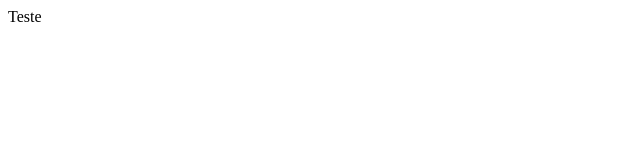
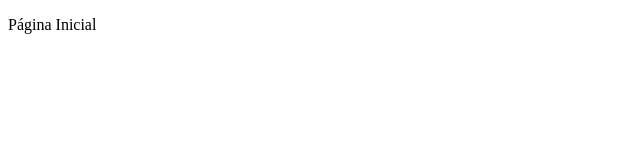
Before and after one commit to IsraelAlvesN/ts-ui-projeto, a React (Create React App) app: page /pagina-inicial in a window 1280 px wide. Shown: the top 160 px of the page, without its empty margins (0-640 px from the left). Built offline with nearby package versions, Linux system fonts and the light colour scheme.

Commit message:
feat: Adicionado react-router-dom

```diff
--- a/package.json
+++ b/package.json
@@ -11,6 +11,7 @@
   "dependencies": {
     "react": "^18.2.0",
     "react-dom": "^18.2.0",
+    "react-router-dom": "^6.4.2",
     "react-scripts": "5.0.1"
   },
   "dev-dependencies": {
@@ -44,5 +45,9 @@
       "last 1 firefox version",
       "last 1 safari version"
     ]
+  },
+  "devDependencies": {
+    "@types/react": "^18.0.21",
+    "@types/react-dom": "^18.0.6"
   }
 }
--- a/src/App.tsx
+++ b/src/App.tsx
@@ -1,7 +1,10 @@
+import { BrowserRouter } from "react-router-dom";
+import { AppRoutes } from "./routes";
+
 export const App = () => {
   return (
-    <div className="App">
-      Teste
-    </div>
+    <BrowserRouter>
+      <AppRoutes/>
+    </BrowserRouter>
   );
 }
--- a/src/routes/index.tsx
+++ b/src/routes/index.tsx
@@ -1 +1,12 @@
-export {}
+import { Routes, Route, Navigate } from "react-router-dom";
+
+export const AppRoutes = () => {
+    return(
+        <Routes>
+            <Route path="/pagina-inicial" element={<p>Página Inicial</p>} />
+
+            <Route path="*" element={<Navigate to="/pagina-inicial" />}/>
+        </Routes>
+    )
+
+}
```
Also changed, not shown: 1 other file (tests, documents, lock files or other folders).
